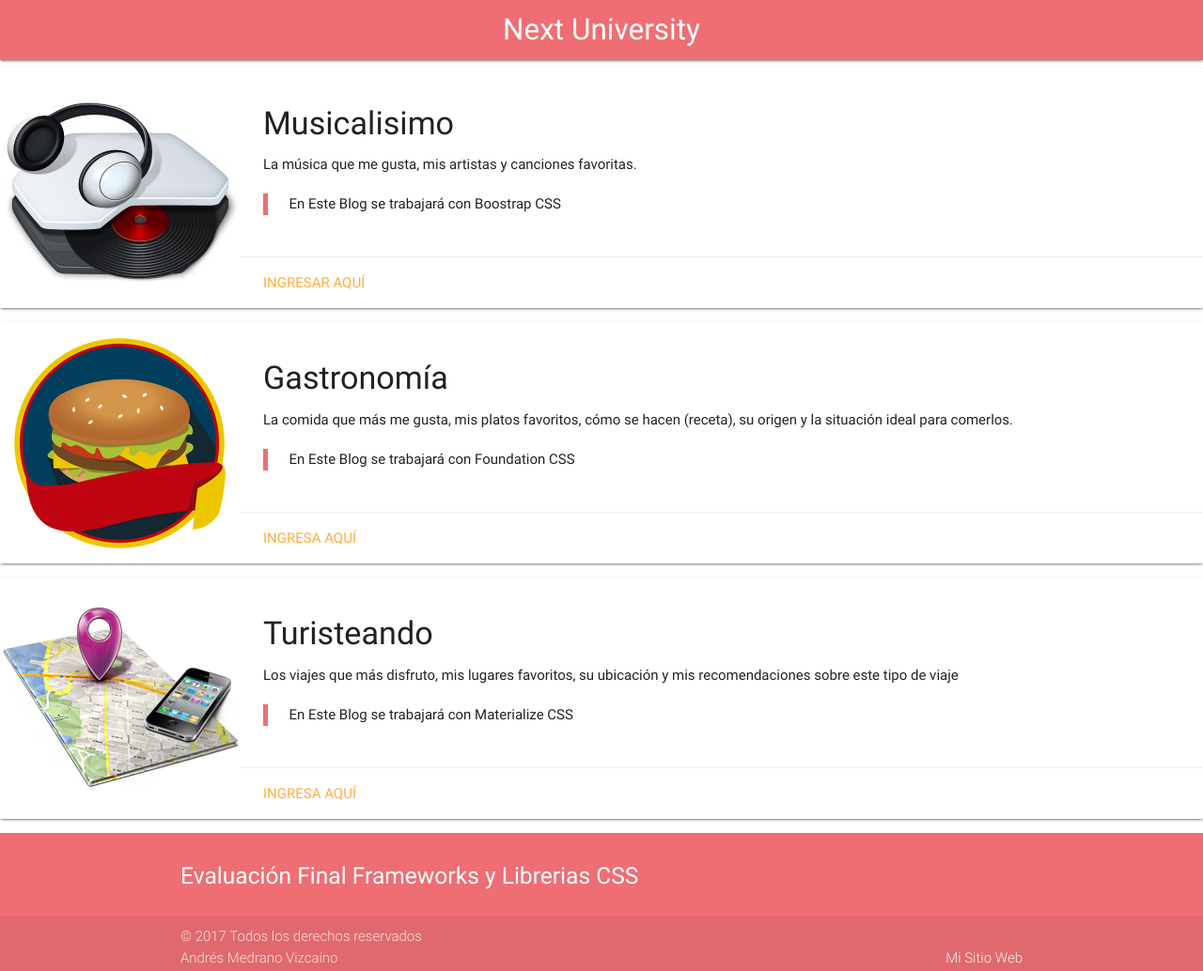
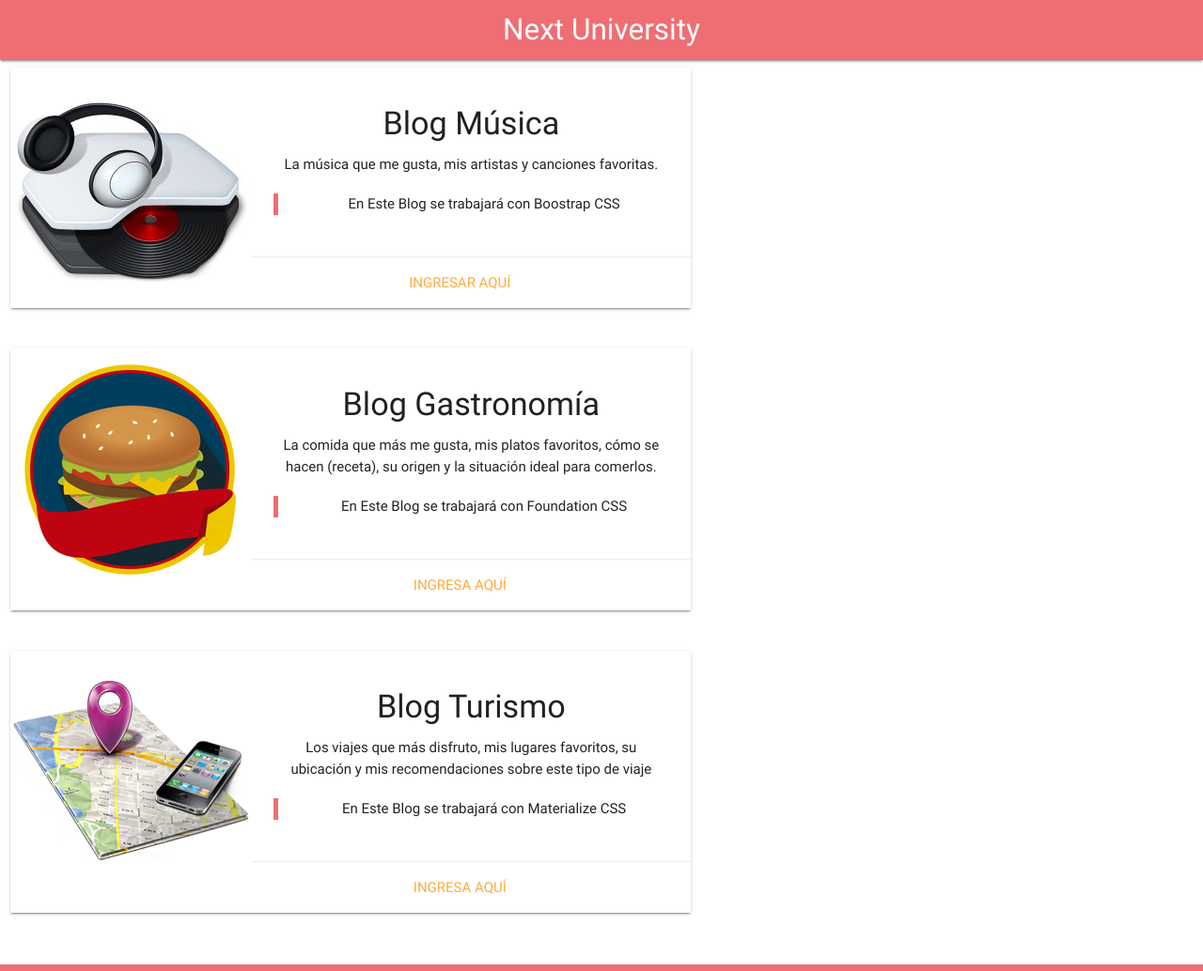
Before and after one commit to AndresMedrano/EvaluacionFinalFrameworkCSS-AndresMedranoVizcaino, a plain HTML site: page index.html in a window 1280 px wide. Shown: the top 1034 px of the page at 94% size. Drawn offline with Linux system fonts and the light colour scheme; files whose address does not match are found by name.

Commit message:
Cambio en Diseño Inicial

```diff
--- a/index.html
+++ b/index.html
@@ -7,6 +7,7 @@
 	<meta name="mobile-web-app-capable" content="yes">
 	<title>NextU - Frameworks y Librerias CSS</title>
 	<link rel="stylesheet" type="text/css" href="css/materialize/materialize.min.css">
+	<link rel="stylesheet" href="css/estilos_personalizados.css">
 	<link href="https://fonts.googleapis.com/icon?family=Material+Icons" rel="stylesheet">
 </head>
 
@@ -18,7 +19,8 @@
 	</nav>
 
 
-	<section>
+	<center> <section class="row center-on-small-only">
+		<div class="row">
 			<div class="col s12 m7">
 		    <div class="card horizontal">
 		      <div class="card-image">
@@ -26,7 +28,7 @@
 		      </div>
 		      <div class="card-stacked">
 		        <div class="card-content">
-	          <h4><p>Musicalisimo</p></h4>
+		          <h4><p>Blog Música</p></h4>
 							<p>La música que me gusta, mis artistas y canciones favoritas.</p>
 							<blockquote>
 								En Este Blog se trabajará con Boostrap CSS
@@ -38,6 +40,8 @@
 		      </div>
 		    </div>
 		  </div>
+		</div>
+		<div class="row">
 			<div class="col s12 m7">
 				<div class="card horizontal">
 					<div class="card-image">
@@ -45,7 +49,7 @@
 					</div>
 					<div class="card-stacked">
 						<div class="card-content">
-						<h4><p>Gastronomía</p></h4>
+							<h4><p>Blog Gastronomía</p></h4>
 							<p>La comida que más me gusta, mis platos favoritos, cómo se hacen (receta), su origen y la situación ideal para comerlos.</p>
 							<blockquote>
 								En Este Blog se trabajará con Foundation CSS
@@ -57,6 +61,8 @@
 					</div>
 				</div>
 			</div>
+		</div>
+		<div class="row">
 			<div class="col s12 m7">
 				<div class="card horizontal">
 					<div class="card-image">
@@ -64,7 +70,7 @@
 					</div>
 					<div class="card-stacked">
 						<div class="card-content">
-						<h4><p>Turisteando</p></h4>
+							<h4><p> Blog Turismo</p></h4>
 							<p>Los viajes que más disfruto, mis lugares favoritos, su ubicación y mis recomendaciones sobre este tipo de viaje</p>
 							<blockquote>
 								En Este Blog se trabajará con Materialize CSS
@@ -76,10 +82,8 @@
 					</div>
 				</div>
 			</div>
-
-	</section>
-
-
+		</div>
+	</section></center>
 
 	<footer class="page-footer">
 		<div class="container">
```
Lines whose indentation alone changed are shown as unchanged.
